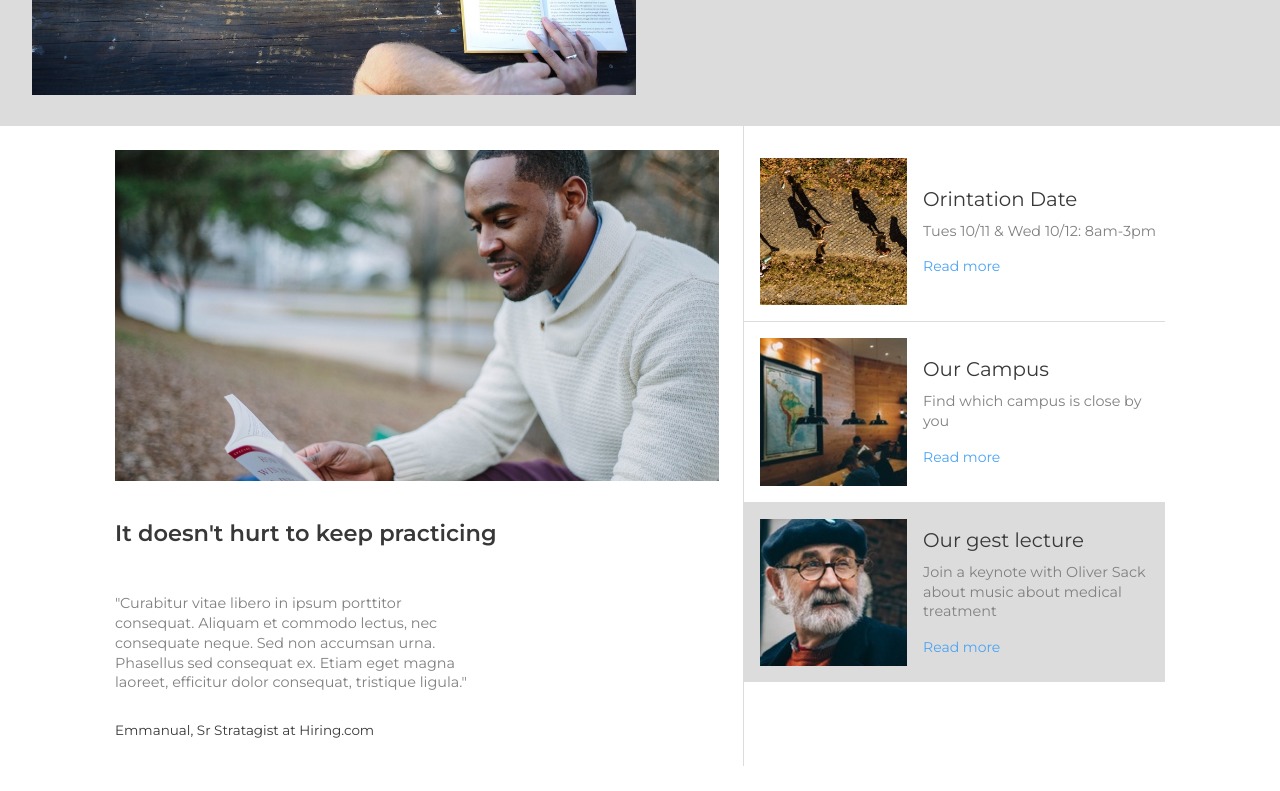
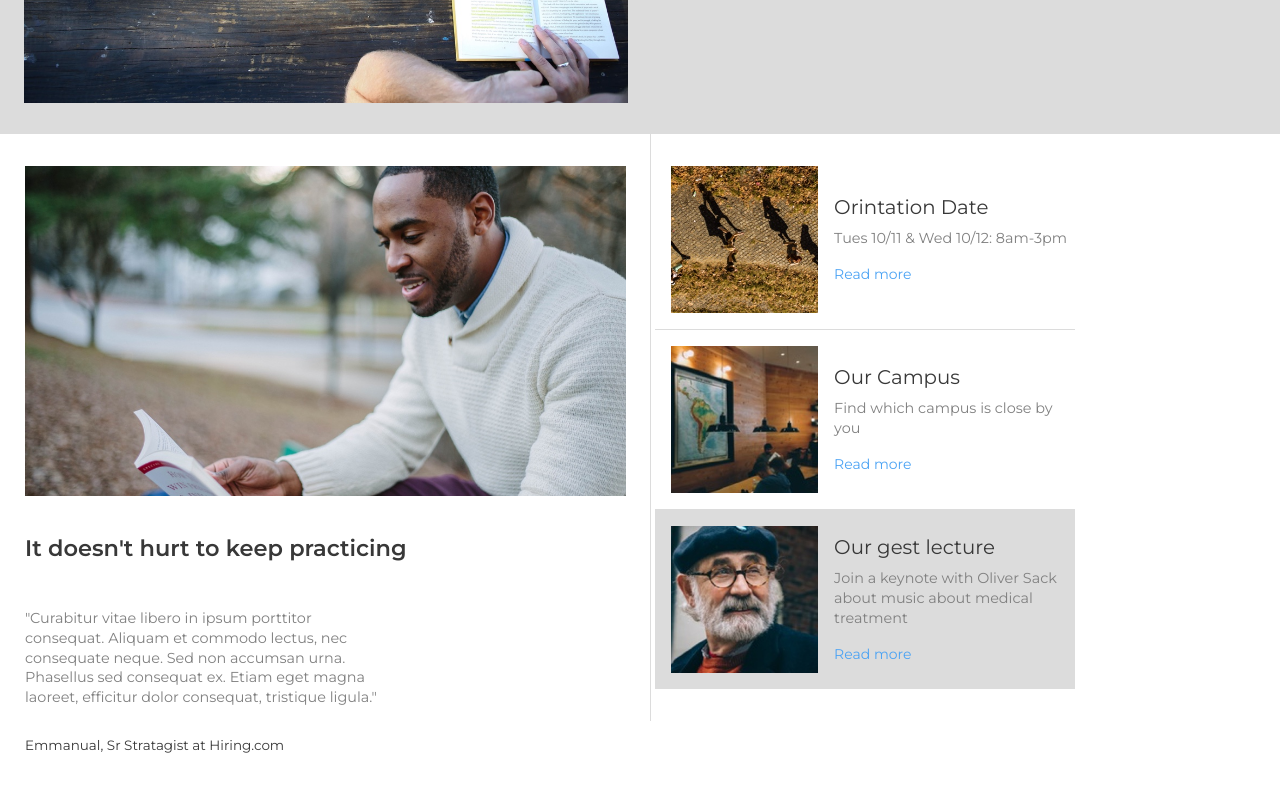
Before and after one commit to amendizabalm/ColmarAcademy, a plain HTML site: page index.html in a window 1280 px wide. Shown: the part 440-1231 px from the top of the page. Drawn offline with Linux system fonts and the light colour scheme; a script that the page names is missing.

Commit message:
practice container aligned

```diff
--- a/index.html
+++ b/index.html
@@ -38,23 +38,26 @@
     <div class="main-banner">
         <div class="container">
             <div class="left-section">
-                <img src="./resources/images/banner.jpg" alt="students studing outside">
+                <img src="./resources/images/banner.jpg" alt="students reading">
             </div>
             <div class="right-section ">
                 <div class="tagline">
                     <h1>Learn something new everyday</h1>
                     <h2>Lorem ipsum dolor sit amet, consectetur adipiscing elit.</h2>
-                    <a href="#" target="_blank" >Start here</a>
+                    <a href="#" target="_blank">Start here</a>
                 </div>
             </div>
         </div>
     </div>
     <div class="practice container">
+        <div class="container">
             <div class="left-section">
                 <img src="./resources/images/information-main.jpg" alt="student studying">
                 <h2> It doesn't hurt to keep practicing</h2>
-            <p>"Curabitur vitae libero in ipsum porttitor consequat. Aliquam et commodo lectus, nec consequate neque.
-                Sed non accumsan urna. Phasellus sed consequat ex. Etiam eget magna laoreet, efficitur dolor consequat,
+                <p>"Curabitur vitae libero in ipsum porttitor consequat. Aliquam et commodo lectus, nec consequate
+                    neque.
+                    Sed non accumsan urna. Phasellus sed consequat ex. Etiam eget magna laoreet, efficitur dolor
+                    consequat,
                     tristique ligula."</p>
                 <span class="name">Emmanual, Sr Stratagist at Hiring.com</span>
             </div>
@@ -82,13 +85,15 @@
                     </div>
                 </div>
                 <div class="lecture box">
-                <img class="desktop" src="./resources/images/information-guest-lecture.jpg" alt="picture of lecturer">
+                    <img class="desktop" src="./resources/images/information-guest-lecture.jpg"
+                        alt="picture of lecturer">
                     <img class="mobile" src="./resources/images/information-guest-lecture-mobile.jpg"
                         alt="picture of lecturer">
                     <div class="content">
                         <h6>Our gest lecture</h6>
                         <p>Join a keynote with Oliver Sack about music about medical treatment</p>
                         <a href="link">Read more</a>
+                    </div>
                 </div>
             </div>
         </div>
--- a/resources/styles.css
+++ b/resources/styles.css
@@ -145,16 +145,16 @@ html {
     display:inline-flex;
     justify-content: space-between;
     align-items: flex-start;
-    margin-left: 32px;
+    margin-left: 24px;
   }
 
   .left-section {
-    flex-basis: 60%;
-    padding: 24px 24px 24px 0px;
+    width: 60%;
+    padding: 32px 24px 24px 0px;
   }
 
   .left-section img {
-    width: 100%;
+    width: 604px;
   }
 
   .right-section {
@@ -239,8 +239,26 @@ html {
 
   /* Keep Practicing Section */
   .practice {
+    display: inline-flex;
+    justify-content: space-between;
+    margin-left: 32px;
+  }
+
+  .practice .container{
     display: flex;
     justify-content: space-between;
+    align-items: flex-start;
+    margin-left: -7px;
+  }
+
+  .left-section .container{
+    display: flex;
+    align-items: flex-start;
+    padding-left: 0px;
+  }
+
+  .left-section img{
+      width: 100%
   }
 
   .left-section h2 {
@@ -281,7 +299,7 @@ html {
 
   .practice .right-section {
     border-left: 1px solid #DCDCDC;
-    padding: 16px 0px 32px 0px;
+    padding: 16px 0px 32px 4px;
     display: flex;
     justify-content: flex-start;
     align-items: center;
```
Lines whose indentation alone changed are shown as unchanged.
